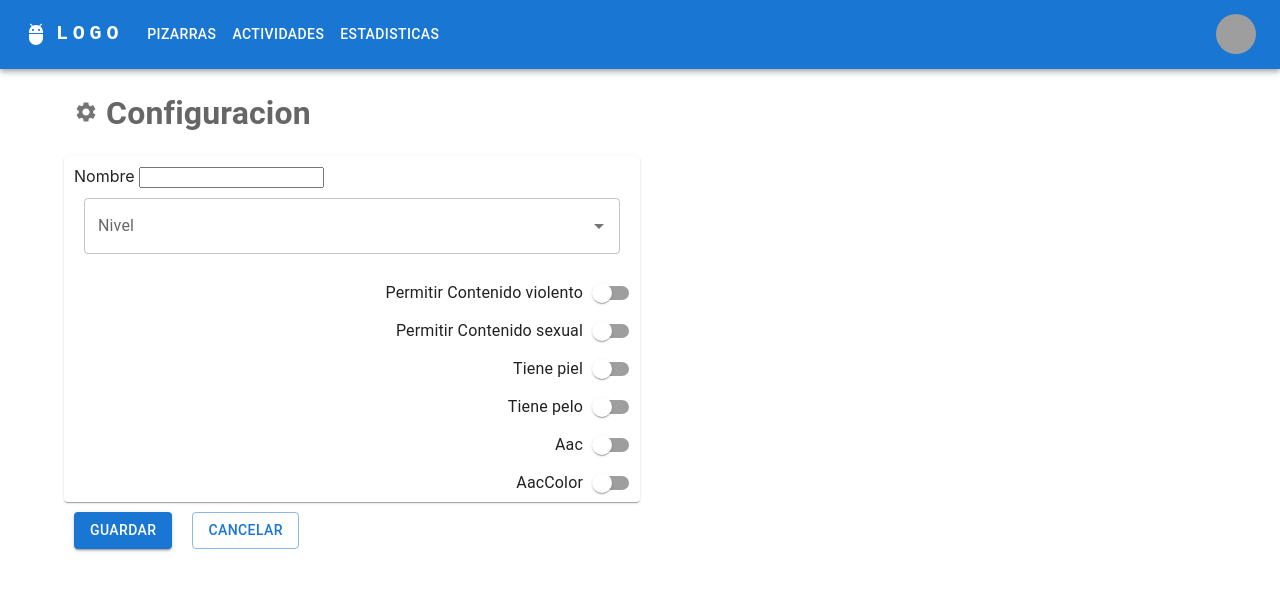
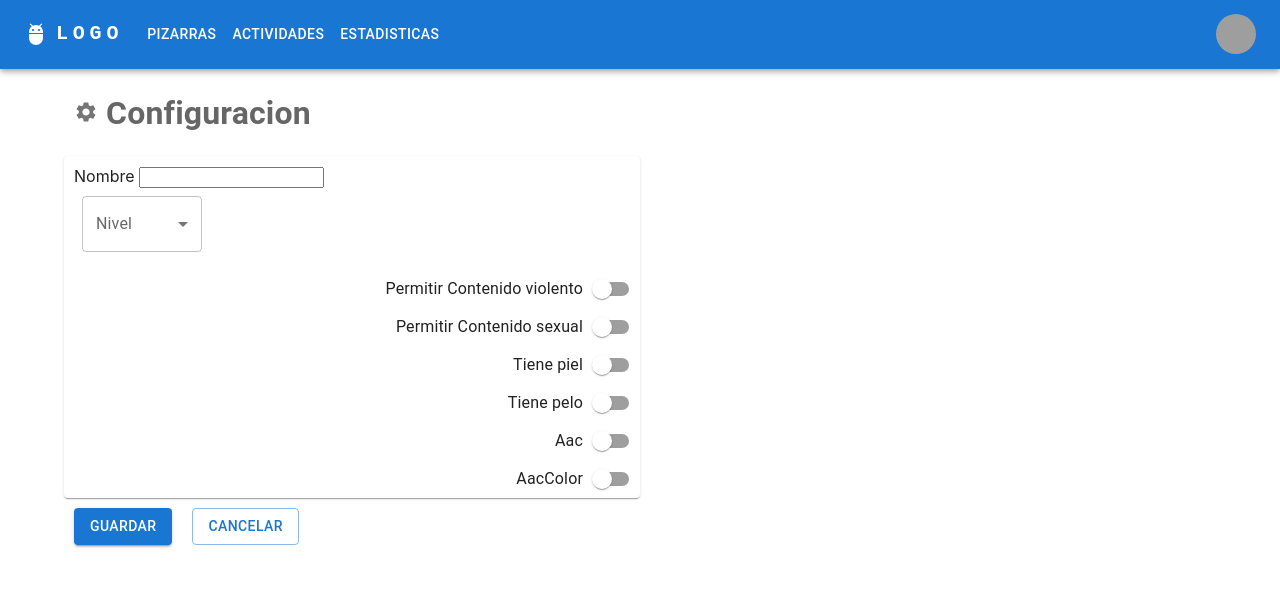
Before and after one commit to RHV044/pictogramas-web, a React (Create React App) app: page /configuracion in a window 1280 px wide. Shown: the top 590 px of the page. Built offline with nearby package versions, Linux system fonts and the light colour scheme; grey boxes are pictures that could not be loaded.

Commit message:
mejora boton nivel

```diff
--- a/src/configuracion/configuracion.tsx
+++ b/src/configuracion/configuracion.tsx
@@ -3,7 +3,7 @@ import SettingsIcon from '@mui/icons-material/Settings';
 import Switch from "@mui/material/Switch";
 import FormGroup from "@mui/material/FormGroup";
 import FormControlLabel from "@mui/material/FormControlLabel";
-import { Autocomplete, Button, FormControl, FormLabel, Grid, Paper, Slider, Stack, TextField } from "@mui/material";
+import { Autocomplete, Button, FormControl, FormHelperText, FormLabel, Grid, InputLabel, MenuItem, Paper, Select, Slider, Stack, TextField } from "@mui/material";
 import { Container } from "@mui/system";
 import { IUsuario } from '../login/model/usuario';
 import { IndexedDbService } from '../services/indexeddb-service';
@@ -15,7 +15,7 @@ export default function Configuracion() {
 
   let navigate = useNavigate();
   const [usuarios, setUsuarios] = useState([] as IUsuario[]);
-  const [db, setDb] = useState (IndexedDbService.create())
+  const [db, setDb] = useState(IndexedDbService.create())
 
   const niveles = ["inicial", "intermedio", "avanzado"]
 
@@ -23,27 +23,32 @@ export default function Configuracion() {
     <div>
       <ResponsiveAppBar />
       <Container>
-            <FormControl component="fieldset" style={{width: '50%'}}>
-              <FormLabel style={{padding: 10}}>
+        <FormControl component="fieldset" style={{ width: '50%' }}>
+          <FormLabel style={{ padding: 10 }}>
             <h1> <SettingsIcon color="action" /> Configuracion</h1>
           </FormLabel>
-              <Paper style={{width: '100%'}}>
-                <Container style={{padding: 10}}>
-                Nombre <input type="text" defaultValue={usuarioLogueado?.nombreUsuario} /> <br/>
-                <Autocomplete id="select-nivel"
-                options={niveles}
-                style={{padding: 10}}
-                renderInput={(params) => (
-                  <TextField
-                    {...params}
+          <Paper style={{ width: '100%' }}>
+            <Container style={{ padding: 10 }}>
+              Nombre <input type="text" defaultValue={usuarioLogueado?.nombreUsuario} /> <br />
+              <FormControl sx={{ m: 1, minWidth: 120 }}>
+                <InputLabel id="nivel-label">Nivel</InputLabel>
+                <Select
+                  labelId="nivel-label"
+                  id="nivel-select-helper"
+                  // value={age}
                   label="Nivel"
-                  />
-                )}
-                />
+                // onChange={handleChange}
+                >
+                  <MenuItem value={10}>Básico</MenuItem>
+                  <MenuItem value={20}>Intermedio</MenuItem>
+                  <MenuItem value={30}>Avanzado</MenuItem>
+                </Select>
+              </FormControl>
+
             </Container>
-                <FormGroup aria-label="center" style={{paddingRight: 10}}>
+            <FormGroup aria-label="center" style={{ paddingRight: 10 }}>
               <FormControlLabel
-                    style={{alignItems: 'left'}}
+                style={{ alignItems: 'left' }}
                 control={
                   <Switch />
                 }
```
Lines whose indentation alone changed are shown as unchanged.
